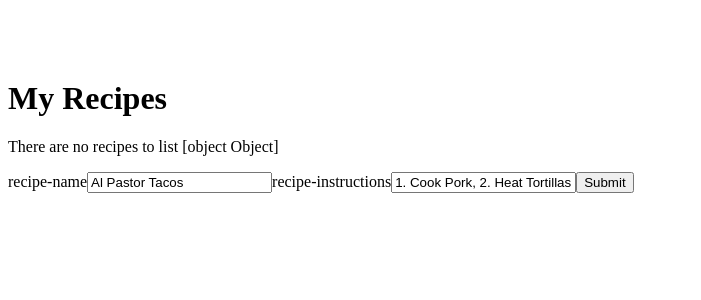
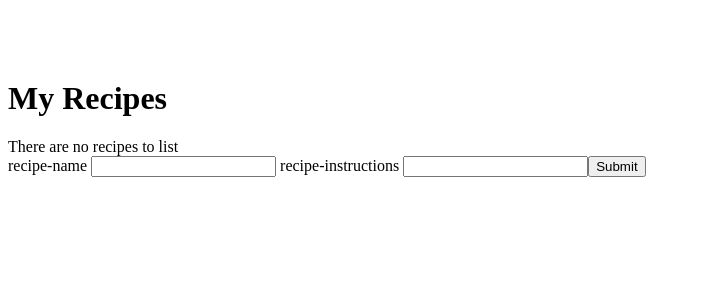
Before and after one commit to siavashahmadi/TmoGalvanizePreReq, an Angular app: page / in a window 1280 px wide. Both pictures are taken after a click on the button "Add Recipe". Shown: the top 300 px of the page, without its empty margins (0-701 px from the left). Built offline with nearby package versions, Linux system fonts and the light colour scheme.

Commit message:
Siavash Ahmadi - Pre Assessment 3rd Commit

```diff
--- a/angular.json
+++ b/angular.json
@@ -1,5 +1,8 @@
 {
   "$schema": "./node_modules/@angular/cli/lib/config/schema.json",
+  "cli": {
+    "analytics": false
+  },
   "version": 1,
   "newProjectRoot": "projects",
   "projects": {
--- a/src/app/app.component.html
+++ b/src/app/app.component.html
@@ -1,43 +1,30 @@
 <div>
   <h1 class="doNotRemoveMe">Hello world.</h1>
   <!-- ^ Do not remove this element ^ -->
-  <!-- <h1>My Recipes</h1>
-
-    <button type="button" (click)="onClick()" form="add-recipe">Add Recipe</button>
-
-      <form class="add-recipe" ngShow="">
-        <div class="add-recipe">
-          <label for="recipeName">Recipe Name:</label>
-          <input type="text" id="name" [(ngModel)]="recipeName">
-        </div>
-
-        <div class="add-recipe">
-          <label for="recipeInstructions">Recipe Instructions:</label>
-          <input type="text" id="instructions" [(ngModel)]="recipeInstructions">
-        </div>
-      </form>
-
-    <p>There are no recipes to list</p> -->
-
     <h1>My Recipes</h1>
+    <p *ngIf="this.recipeArray.length > 0; else showThis">{{recipeArray.toString()}}</p>
+    <ng-template #showThis>
+      There are no recipes to list
+    </ng-template>
+    <!-- <p *ngIf="!addRecipe">There are no recipes to list</p>
     <p>
-      There are no recipes to list
-
-      {{formData.value}}
-    </p>
+      {{recipeArray.toString()}}
+    </p> -->
 
     <button type="button" *ngIf="!addParameter" (click)="toggleForm()">Add Recipe</button>
 
       <form [formGroup]="formData" id="add-recipe" *ngIf="addParameter" (ngSubmit)="onSubmit()">
-        <!-- <div id="add-recipe"> -->
-          <label for="recipe-name">recipe-name</label>
-          <input type="text" name="recipe-name" id="name" formControlName="Name">
-        <!-- </div> -->
 
-        <!-- <div id="add-recipe"> -->
-          <label for="recipe-instructions">recipe-instructions</label>
-          <input type="text" name="recipe-instructions" id="instructions" formControlName="Instructions">
-        <!-- </div> -->
+          <label for="recipe-name">
+            recipe-name
+            <input type="textarea" name="recipe-name" id="name" formControlName="Recipe">
+          </label>
+
+          <label for="recipe-instructions">
+            recipe-instructions
+            <input type="textarea" name="recipe-instructions" id="instructions" formControlName="Instructions">
+          </label>
+
         <button type="button" *ngIf="addParameter" (click)="onSubmit()" (click)="toggleForm()">Submit</button>
 
       </form>
--- a/src/app/app.component.ts
+++ b/src/app/app.component.ts
@@ -11,29 +11,28 @@ export class AppComponent {
   recipeName = '';
   recipeInstructions = '';
   addParameter:boolean=false;
-  formData!: FormGroup;
-
-  ngOnInit() {
-    this.formData = new FormGroup({
-      Name: new FormControl('Al Pastor Tacos'),
-      Instructions: new FormControl('1. Cook Pork, 2. Heat Tortillas')
-    })
-  }
+  addRecipe:boolean=false;
+  recipeArray = new Array();
+  formData = new FormGroup({
+    Recipe: new FormControl(''),
+    Instructions: new FormControl('')
+  })
 
   toggleForm() {
-    // hides form, initially, for inputting new recipes
-    // also used for hiding 'Add Recipe' button after click
     this.addParameter = !this.addParameter
   }
 
   onSubmit() {
-    console.log("recipe form submitted!!!")
+    this.formData.setValue
+    this.recipeArray.push(this.formData.value.Recipe)
+    // var str = this.recipeArray.toString()
+    // console.log(this.recipeArray.toString())
+    // console.log("recipe form submitted!!!")
+    // console.log(this.recipeArray.length)
+    // console.log(this.formData.value)
 
-    console.log(this.formData.value)
-
-    this.formData.setValue
-
-    console.log(this.formData.value)
+    if (this.recipeArray.length > 1 ) {
+      this.addRecipe = !this.addRecipe
+    }
   }
-
 }
```
